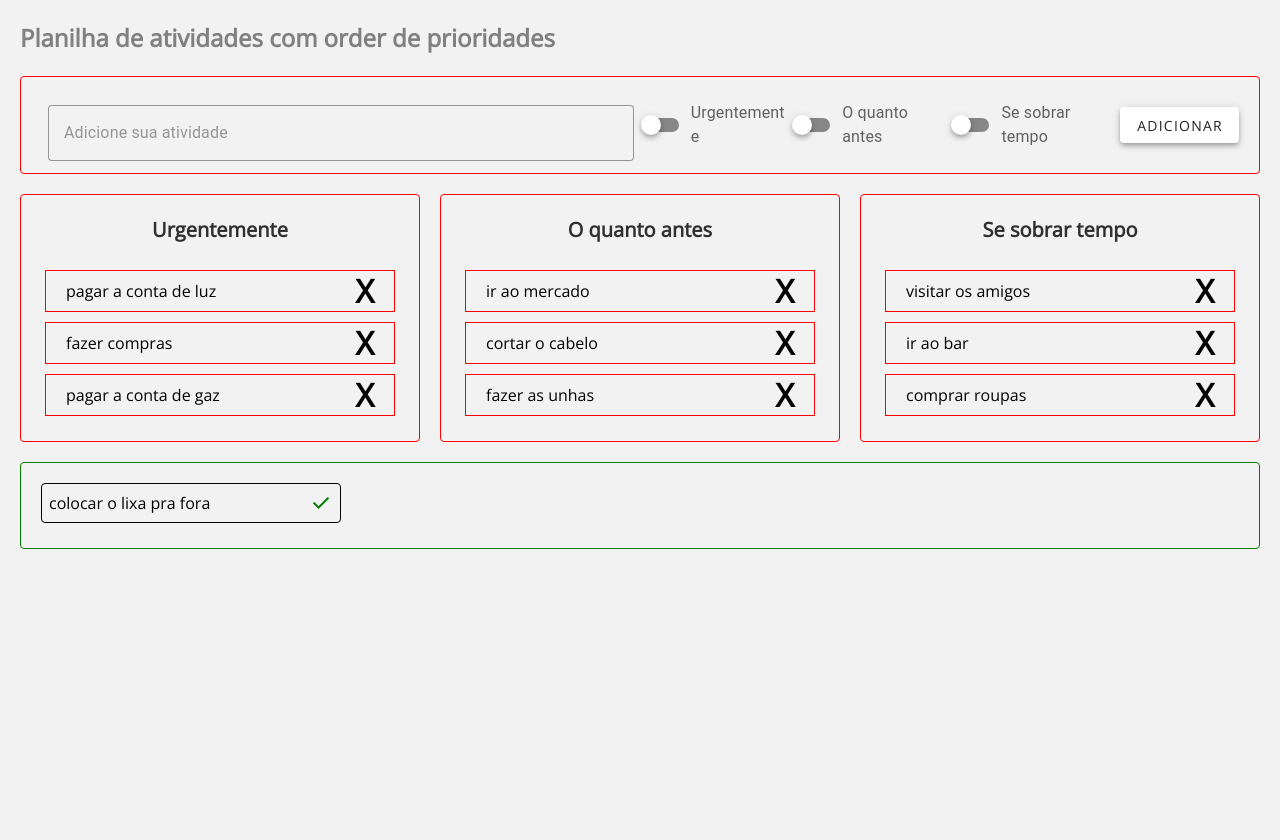
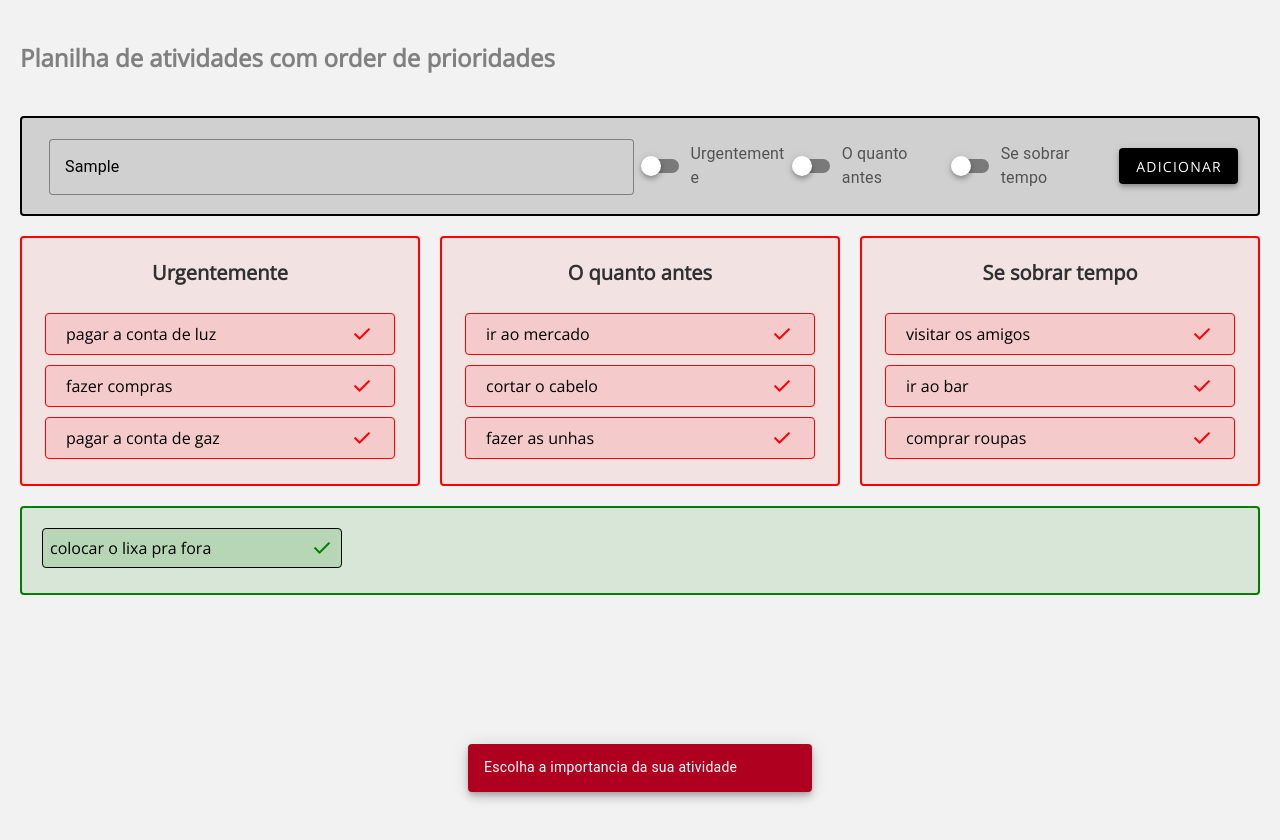
Before and after one commit to jeffersonrochasilva/to_do_list_vue3, a Vue app: page / in a window 1280 px wide. Both pictures are taken after typing "Sample" into the empty fields and a click on the button "ADICIONAR". Shown: the top 840 px of the page. Built offline with nearby package versions, Linux system fonts and the light colour scheme.

Commit message:
ajustes front

```diff
--- a/src/components/ActivitiesCheck/index.vue
+++ b/src/components/ActivitiesCheck/index.vue
@@ -26,8 +26,10 @@ const teste = () => {
 <style lang="scss" scoped>
 .check {
   width: 100%;
-  border: 1px solid green;
+  background: rgba(0, 128, 0, 0.104);
   margin-top: 20px;
+  border: 2px solid green;
+
   padding: 20px;
   border-radius: 4px;
   max-height: 300px;
@@ -45,6 +47,7 @@ const teste = () => {
   justify-content: space-between;
   align-items: center;
   margin-bottom: 5px;
+  background: rgba(0, 128, 0, 0.158);
 }
 #icon {
   color: green;
--- a/src/components/CardFirst/index.vue
+++ b/src/components/CardFirst/index.vue
@@ -21,8 +21,9 @@ defineProps<{
 .first {
   width: 400px;
   border-radius: 4px;
-  border: 1px solid red;
+  background: rgba(255, 0, 0, 0.065);
   margin-top: 20px;
+  border: 2px solid red;
   padding: 20px;
   display: flex;
   flex-direction: column;
--- a/src/components/CardSecundario/index.vue
+++ b/src/components/CardSecundario/index.vue
@@ -1,7 +1,13 @@
 <template>
   <div class="secund">
     <span>{{ activity ? activity : "Hello word" }}</span>
-    <h1 @click="setData(activity)">X</h1>
+    <span
+      id="icon"
+      @click="setData(activity)"
+      class="material-symbols-outlined"
+    >
+      check
+    </span>
   </div>
 </template>
 
@@ -22,5 +28,10 @@ defineProps<{
   display: flex;
   justify-content: space-between;
   align-items: center;
+  border-radius: 4px;
+  background: rgba(255, 0, 0, 0.104);
+}
+#icon {
+  color: red;
 }
 </style>
--- a/src/components/Header/index.vue
+++ b/src/components/Header/index.vue
@@ -13,12 +13,14 @@
         true-value="Urgentemente"
         false-value="null"
         label="Urgentemente"
+        color="black"
       ></v-switch>
       <v-switch
         v-model="model"
         hide-details
         true-value="O quanto antes"
         false-value="null"
+        color="black"
         label="O quanto antes"
       ></v-switch>
       <v-switch
@@ -26,10 +28,11 @@
         hide-details
         true-value="Se sobrer tempo"
         false-value="null"
+        color="black"
         label="Se sobrar tempo"
       ></v-switch>
     </div>
-    <v-btn @click="addActivity()">Adicionar</v-btn>
+    <v-btn class="btn" @click="addActivity()">Adicionar</v-btn>
   </div>
 </template>
 
@@ -43,6 +46,15 @@ const activity: Ref<string> = ref(``);
 const model: Ref<string> = ref(``);
 
 const addActivity = () => {
+  if (!activity.value) {
+    return appStopre.setSnackbar("Preencha o campo com sua atividade", "error");
+  }
+  if (!model.value) {
+    return appStopre.setSnackbar(
+      "Escolha a importancia da sua atividade",
+      "error"
+    );
+  }
   if (model.value === `Urgentemente`) {
     appStopre.pushUrgentemente(activity.value);
   }
@@ -54,15 +66,18 @@ const addActivity = () => {
   }
   activity.value = "";
   model.value = "";
+  return appStopre.setSnackbar("Atividade cadastrada com sucesso", "success");
 };
 </script>
 
 <style lang="scss" scoped>
 .header {
   padding: 20px;
+  height: 100px;
   border-radius: 4px;
+  border: 2px solid black;
   width: 100%;
-  border: 1px solid red;
+  background: rgba(0, 0, 0, 0.143);
   display: flex;
   justify-content: space-between;
   align-items: center;
@@ -75,9 +90,16 @@ const addActivity = () => {
   width: 350px;
   height: 40px;
   padding: 0 7px;
+  margin-bottom: 15px;
 }
 .campSwitch {
   width: 40%;
+  height: 100%;
   display: flex;
+  align-items: center;
+}
+.btn {
+  background: black;
+  color: white;
 }
 </style>
--- a/src/pages/Home.vue
+++ b/src/pages/Home.vue
@@ -1,6 +1,6 @@
 <template>
   <div class="home">
-    <div style="width: 100%; margin-bottom: 20px">
+    <div style="width: 100%; margin-bottom: 40px; margin-top: 20px">
       <span class="title">Planilha de atividades com order de prioridades</span>
     </div>
 
@@ -15,8 +15,8 @@
       />
     </div>
     <ActivitiesCheck />
-    <v-snackbar v-model="snackbar" :timeout="timeout">
-      {{ text }}
+    <v-snackbar v-model="valueSnackbar" :color="colorSnackbar">
+      {{ textSnackbar }}
     </v-snackbar>
   </div>
 </template>
@@ -25,12 +25,21 @@
 import Header from "../components/Header/index.vue";
 import CardFirst from "../components/CardFirst/index.vue";
 import ActivitiesCheck from "../components/ActivitiesCheck/index.vue";
-import { ref, computed } from "vue";
+import { ref, computed, ComputedRef } from "vue";
 
 import { useAppStore } from "../store/app";
 
 const appStore = useAppStore();
-const text = ref(`hello`);
+const colorSnackbar: ComputedRef<string> = computed(() => {
+  return appStore.color;
+});
+
+const textSnackbar: ComputedRef<string> = computed(() => {
+  return appStore.text;
+});
+const valueSnackbar: ComputedRef<boolean> = computed(() => {
+  return appStore.snackbar;
+});
 
 const dataOne = computed(() => {
   return appStore.urgentemente;
@@ -45,15 +54,18 @@ const dataThree = computed(() => {
 const setDataThree = (item: any) => {
   appStore.setSeSobrarTempo(item);
   appStore.pushInActivitiesCheck(item);
+  appStore.setSnackbar("Parabéns, atividade concluida", "success");
 };
 const setDataTwo = (item: any) => {
   appStore.setoQuantoAntes(item);
   appStore.pushInActivitiesCheck(item);
+  appStore.setSnackbar("Parabéns, atividade concluida", "success");
 };
 
 const setDataOne = (item: any) => {
   appStore.setUrgentemente(item);
   appStore.pushInActivitiesCheck(item);
+  appStore.setSnackbar("Parabéns, atividade concluida", "success");
 };
 </script>
 
@@ -69,7 +81,7 @@ const setDataOne = (item: any) => {
 }
 .title {
   font-size: 24px;
-  font-weight: bold;
+  font-weight: 700;
   color: gray;
 }
 .content {
--- a/src/store/app.ts
+++ b/src/store/app.ts
@@ -13,10 +13,14 @@ interface ActivitiesFace {
 // Interface para representar o estado do store
 interface AppState {
   nome: Ref<string>;
+  color: Ref<string>;
+  text: Ref<string>;
+  snackbar: Ref<boolean>;
   urgentemente: Ref<TaskItem[]>;
   oQuantoAntes: Ref<TaskItem[]>;
   seSobrarTempo: Ref<TaskItem[]>;
   pushInActivitiesCheck: Ref<any>;
+  setSnackbar: Ref<any>;
   setUrgentemente: Ref<any>;
   setSeSobrarTempo: Ref<any>;
   setoQuantoAntes: Ref<any>;
@@ -46,6 +50,9 @@ export const useAppStore = defineStore("app", () => {
   ]);
 
   const activitiesCheck = ref([{ name: "colocar o lixa pra fora" }]);
+  const color: Ref<string> = ref("");
+  const text: Ref<string> = ref("");
+  const snackbar: Ref<boolean> = ref(false);
 
   const setUrgentemente = (item: string) => {
     const arr = urgentemente.value.filter((params) => params.text != item);
@@ -81,12 +88,25 @@ export const useAppStore = defineStore("app", () => {
       id: seSobrarTempo.value.length + 2,
     });
   };
+
+  const setSnackbar = (item: string, params: string) => {
+    text.value = item;
+    color.value = params;
+    snackbar.value = true;
+    setTimeout(() => {
+      snackbar.value = false;
+    }, 3000);
+  };
   return {
+    color,
     nome,
+    text,
+    snackbar,
     urgentemente,
     oQuantoAntes,
     seSobrarTempo,
     activitiesCheck,
+    setSnackbar,
     setoQuantoAntes,
     setUrgentemente,
     setSeSobrarTempo,
```
